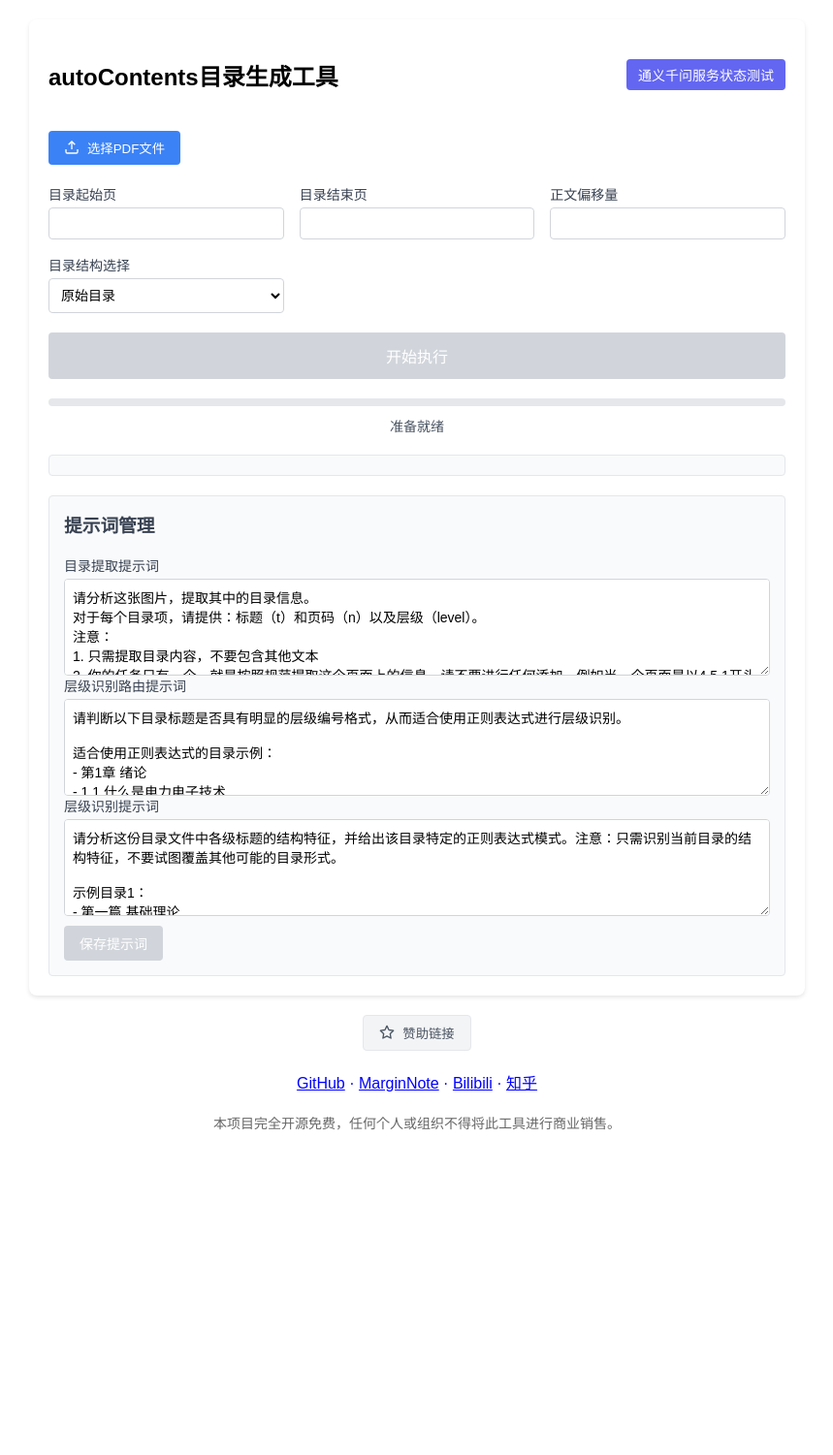
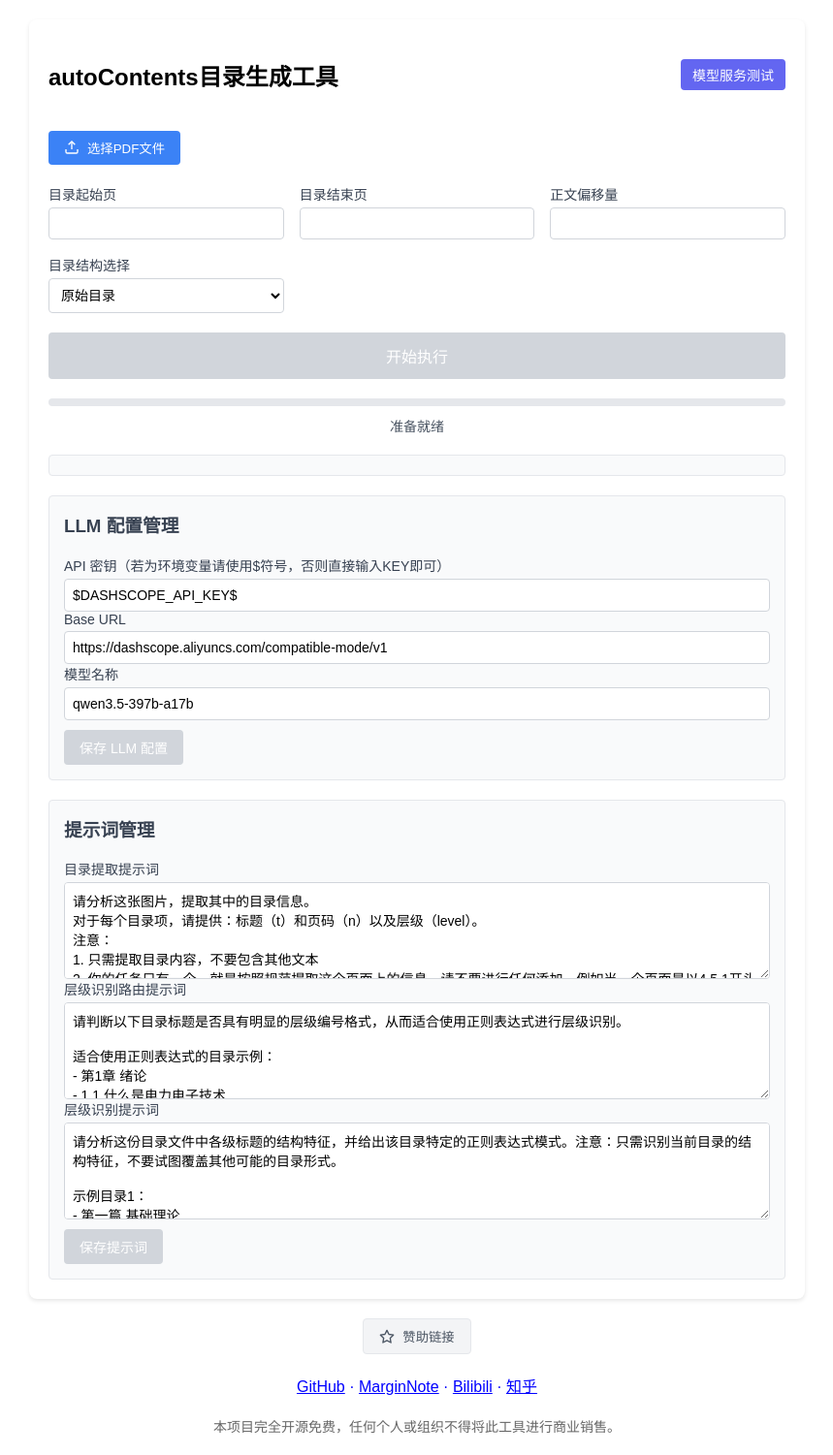
Before and after one commit to NatsUIJM/autoContents, a Flask app: page / in a window 1280 px wide. Shown: the whole page at 97% size, without its empty margins (210-1069 px from the left). Before the commit the page ends 1166 px from the top, so only its background shows below. Run offline with Flask 3, Linux system fonts and the light colour scheme.

Commit message:
增加了自定义模型的功能

```diff
--- a/app.py
+++ b/app.py
@@ -458,19 +458,84 @@ def save_prompt(filename):
         logger.error(f"保存提示词文件失败: {str(e)}")
         return jsonify({'status': 'error', 'message': f'保存失败: {str(e)}'}), 500
 
+# 添加获取和保存 llm_config.json 的路由
+@app.route('/get_llm_config')
+def get_llm_config():
+    """获取 LLM 配置"""
+    try:
+        import json
+        config_path = os.path.join(app.static_folder, 'llm_config.json')
+
+        if os.path.exists(config_path):
+            with open(config_path, 'r', encoding='utf-8') as f:
+                config = json.load(f)
+            return jsonify({'status': 'success', 'config': config})
+        else:
+            # 如果配置文件不存在，返回默认值
+            default_config = {
+                "api_key": "$DASHSCOPE_API_KEY$",
+                "base_url": "https://dashscope.aliyuncs.com/compatible-mode/v1",
+                "model": "qwen3.5-397b-a17b"
+            }
+            return jsonify({'status': 'success', 'config': default_config})
+    except Exception as e:
+        logger.error(f"获取 LLM 配置失败: {str(e)}")
+        return jsonify({'status': 'error', 'message': f'获取配置失败: {str(e)}'}), 500
+
+@app.route('/save_llm_config', methods=['POST'])
+def save_llm_config():
+    """保存 LLM 配置"""
+    try:
+        import json
+        config = request.get_json()
+
+        # 验证必需的字段
+        required_fields = ['api_key', 'base_url', 'model']
+        for field in required_fields:
+            if field not in config:
+                return jsonify({'status': 'error', 'message': f'缺少必需字段: {field}'}), 400
+
+        # 确保 static 目录存在
+        static_dir = app.static_folder
+        if not os.path.exists(static_dir):
+            os.makedirs(static_dir)
+
+        # 保存配置文件
+        config_path = os.path.join(static_dir, 'llm_config.json')
+        with open(config_path, 'w', encoding='utf-8') as f:
+            json.dump(config, f, ensure_ascii=False, indent=2)
+
+        return jsonify({'status': 'success', 'message': 'LLM 配置保存成功'})
+    except Exception as e:
+        logger.error(f"保存 LLM 配置失败: {str(e)}")
+        return jsonify({'status': 'error', 'message': f'保存配置失败: {str(e)}'}), 500
+
 @app.route('/test_qwen_service', methods=['POST'])
 def test_qwen_service():
     """
     测试通义千问服务状态
     """
     try:
+        # 读取配置文件
+        config_path = os.path.join(app.static_folder, 'llm_config.json')
+        if os.path.exists(config_path):
+            with open(config_path, 'r', encoding='utf-8') as f:
+                config = json.load(f)
+        else:
+            # 使用默认配置
+            config = {
+                "api_key": os.getenv("DASHSCOPE_API_KEY", ""),
+                "base_url": "https://dashscope.aliyuncs.com/compatible-mode/v1",
+                "model": "qwen3.5-397b-a17b"
+            }
+
         client = OpenAI(
-            api_key=os.getenv("DASHSCOPE_API_KEY"),
-            base_url="https://dashscope.aliyuncs.com/compatible-mode/v1",
+            api_key=config["api_key"].replace("$DASHSCOPE_API_KEY$", os.getenv("DASHSCOPE_API_KEY", "")),
+            base_url=config["base_url"],
         )
 
         completion = client.chat.completions.create(
-            model="qwen-plus",
+            model=config["model"],
             messages=[
                 {"role": "system", "content": "You are a helpful assistant."},
                 {"role": "user", "content": "正在测试通义千问服务访问状态，请输出`正常`这两个中文字符，不要附带任何其他内容"},
@@ -484,6 +549,55 @@ def test_qwen_service():
         })
     except Exception as e:
         logger.error(f"通义千问服务测试失败: {str(e)}")
+        logger.error(traceback.format_exc())
+        return jsonify({
+            'status': 'error',
+            'message': f'测试失败: {str(e)}',
+            'error_code': type(e).__name__
+        }), 500
+
+
+@app.route('/test_llm_service', methods=['POST'])
+def test_llm_service():
+    """
+    测试任意LLM服务状态
+    """
+    try:
+        # 从前端获取配置
+        data = request.get_json()
+        api_key = data.get('api_key', '')
+        base_url = data.get('base_url', '')
+        model = data.get('model', '')
+
+        if not api_key or not base_url or not model:
+            return jsonify({
+                'status': 'error',
+                'message': 'API配置信息不完整，请检查API Key、Base URL和Model是否都已填写'
+            }), 400
+
+        # 处理API密钥中的环境变量引用
+        processed_api_key = api_key.replace("$DASHSCOPE_API_KEY$", os.getenv("DASHSCOPE_API_KEY", ""))
+
+        client = OpenAI(
+            api_key=processed_api_key,
+            base_url=base_url,
+        )
+
+        completion = client.chat.completions.create(
+            model=model,
+            messages=[
+                {"role": "system", "content": "You are a helpful assistant."},
+                {"role": "user", "content": "正在测试LLM服务访问状态，请输出`正常`这两个中文字符，不要附带任何其他内容"},
+            ],
+        )
+
+        return jsonify({
+            'status': 'success',
+            'message': 'LLM服务状态正常',
+            'response': completion.choices[0].message.content if completion.choices else ''
+        })
+    except Exception as e:
+        logger.error(f"LLM服务测试失败: {str(e)}")
         logger.error(traceback.format_exc())
         return jsonify({
             'status': 'error',
--- /dev/null
+++ b/static/llm_config.json
@@ -0,0 +1,5 @@
+{
+  "api_key": "$DASHSCOPE_API_KEY$",
+  "base_url": "https://dashscope.aliyuncs.com/compatible-mode/v1",
+  "model": "qwen3.5-397b-a17b"
+}
--- a/templates/index.html
+++ b/templates/index.html
@@ -269,13 +269,51 @@
             background-color: #d1d5db;
             cursor: not-allowed;
         }
+        /* LLM配置区域样式 */
+        .llm-config-section {
+            margin-top: 20px;
+            padding: 15px;
+            border: 1px solid #e5e7eb;
+            border-radius: 4px;
+            background-color: #f9fafb;
+        }
+        .llm-config-section h3 {
+            margin-top: 0;
+            color: #374151;
+        }
+        .llm-config-input {
+            width: 100%;
+            padding: 8px;
+            border: 1px solid #d1d5db;
+            border-radius: 4px;
+            box-sizing: border-box;
+            font-family: Arial, sans-serif;
+            font-size: 14px;
+        }
+        .save-config-btn {
+            background-color: #6366f1;
+            color: white;
+            padding: 8px 16px;
+            border: none;
+            border-radius: 4px;
+            cursor: pointer;
+            font-size: 14px;
+            margin-top: 10px;
+        }
+        .save-config-btn:hover {
+            background-color: #4f46e5;
+        }
+        .save-config-btn:disabled {
+            background-color: #d1d5db;
+            cursor: not-allowed;
+        }
     </style>
 </head>
 <body>
     <div class="container">
         <div class="header">
             <h2>autoContents目录生成工具</h2>
-            <button class="test-btn" onclick="testQwenService()">通义千问服务状态测试</button>
+            <button class="test-btn" onclick="testQwenService()">模型服务测试</button>
         </div>
 
         <div class="file-input-container">
@@ -334,6 +372,24 @@
 
         <div id="log" class="log"></div>
 
+        <!-- LLM配置区域 -->
+        <div class="llm-config-section">
+            <h3>LLM 配置管理</h3>
+            <div class="input-group">
+                <label for="apiKey">API 密钥（若为环境变量请使用$符号，否则直接输入KEY即可）</label>
+                <input type="text" id="apiKey" class="llm-config-input" placeholder="请输入 API 密钥...">
+            </div>
+            <div class="input-group">
+                <label for="baseUrl">Base URL</label>
+                <input type="text" id="baseUrl" class="llm-config-input" placeholder="请输入 Base URL...">
+            </div>
+            <div class="input-group">
+                <label for="model">模型名称</label>
+                <input type="text" id="model" class="llm-config-input" placeholder="请输入模型名称...">
+            </div>
+            <button id="saveConfigBtn" class="save-config-btn" onclick="saveLLMConfig()" disabled>保存 LLM 配置</button>
+        </div>
+
         <!-- 提示词管理区域 -->
         <div class="prompt-section">
             <h3>提示词管理</h3>
@@ -385,10 +441,13 @@
         let currentSessionId = null;
         // 添加变量跟踪提示词是否被修改
         let promptsModified = false;
+        // 添加变量跟踪LLM配置是否被修改
+        let llmConfigModified = false;
 
         // 页面加载时读取提示词内容
         window.addEventListener('DOMContentLoaded', function() {
             loadPrompts();
+            loadLLMConfig();
         });
 
         // 文件选择处理
@@ -438,6 +497,14 @@
             document.getElementById(id).addEventListener('input', function() {
                 promptsModified = true;
                 document.getElementById('savePromptsBtn').disabled = false;
+            });
+        });
+
+        // 监听LLM配置输入框变化
+        ['apiKey', 'baseUrl', 'model'].forEach(id => {
+            document.getElementById(id).addEventListener('input', function() {
+                llmConfigModified = true;
+                document.getElementById('saveConfigBtn').disabled = false;
             });
         });
 
@@ -690,15 +757,34 @@
             const resultDiv = document.getElementById('testResult');
 
             // 显示测试中状态
-            resultDiv.innerHTML = '<p>正在测试通义千问服务状态...</p>';
+            resultDiv.innerHTML = '<p>正在测试模型服务状态...</p>';
             modal.style.display = 'block';
 
             try {
-                const response = await fetch('/test_qwen_service', {
+                // 先获取当前的LLM配置
+                const configResponse = await fetch('/get_llm_config');
+                if (!configResponse.ok) {
+                    throw new Error('获取LLM配置失败');
+                }
+
+                const configData = await configResponse.json();
+                if (configData.status !== 'success') {
+                    throw new Error(configData.message || '获取LLM配置失败');
+                }
+
+                // 使用当前配置进行测试
+                const config = configData.config;
+
+                const response = await fetch('/test_llm_service', {
                     method: 'POST',
                     headers: {
                         'Content-Type': 'application/json'
-                    }
+                    },
+                    body: JSON.stringify({
+                        api_key: config.api_key,
+                        base_url: config.base_url,
+                        model: config.model
+                    })
                 });
 
                 const data = await response.json();
@@ -707,20 +793,20 @@
                     resultDiv.innerHTML = `
                         <p style="color: green;">✓ ${data.message}</p>
                         <p>响应内容: ${data.response}</p>
+                        <p>使用的模型: ${config.model}</p>
                     `;
                 } else {
                     resultDiv.innerHTML = `
                         <p style="color: red;">✗ 测试失败</p>
                         <p>错误信息: ${data.message}</p>
                         <p>错误类型: ${data.error_code}</p>
-                        <p><a href="https://help.aliyun.com/zh/model-studio/error-code?spm=a2c4g.11186623.help-menu-2400256.d_2_13_0.57704c44CQVCqj" target="_blank">查看错误码参考</a></p>
+                        <p>尝试使用的模型: ${config.model}</p>
                     `;
                 }
             } catch (error) {
                 resultDiv.innerHTML = `
                     <p style="color: red;">✗ 请求失败</p>
                     <p>错误信息: ${error.message}</p>
-                    <p><a href="https://help.aliyun.com/zh/model-studio/error-code?spm=a2c4g.11186623.help-menu-2400256.d_2_13_0.57704c44CQVCqj" target="_blank">查看错误码参考</a></p>
                 `;
             }
         }
@@ -734,6 +820,68 @@
             const modal = document.getElementById('testModal');
             if (event.target == modal) {
                 modal.style.display = 'none';
+            }
+        }
+
+        // 加载LLM配置内容
+        async function loadLLMConfig() {
+            try {
+                const response = await fetch('/get_llm_config');
+                if (!response.ok) {
+                    throw new Error('获取LLM配置失败');
+                }
+
+                const data = await response.json();
+                if (data.status === 'success') {
+                    document.getElementById('apiKey').value = data.config.api_key;
+                    document.getElementById('baseUrl').value = data.config.base_url;
+                    document.getElementById('model').value = data.config.model;
+
+                    // 重置修改状态
+                    llmConfigModified = false;
+                    document.getElementById('saveConfigBtn').disabled = true;
+                } else {
+                    throw new Error(data.message || '获取LLM配置失败');
+                }
+            } catch (error) {
+                console.error('加载LLM配置失败:', error);
+                addLog('加载LLM配置失败: ' + error.message, 'error');
+            }
+        }
+
+        // 保存LLM配置内容
+        async function saveLLMConfig() {
+            try {
+                const config = {
+                    api_key: document.getElementById('apiKey').value,
+                    base_url: document.getElementById('baseUrl').value,
+                    model: document.getElementById('model').value
+                };
+
+                const response = await fetch('/save_llm_config', {
+                    method: 'POST',
+                    headers: {
+                        'Content-Type': 'application/json'
+                    },
+                    body: JSON.stringify(config)
+                });
+
+                if (!response.ok) {
+                    throw new Error('保存LLM配置失败');
+                }
+
+                const data = await response.json();
+                if (data.status !== 'success') {
+                    throw new Error(data.message || '保存LLM配置失败');
+                }
+
+                // 重置修改状态
+                llmConfigModified = false;
+                document.getElementById('saveConfigBtn').disabled = true;
+                addLog('LLM配置保存成功', 'success');
+            } catch (error) {
+                console.error('保存LLM配置失败:', error);
+                addLog('保存LLM配置失败: ' + error.message, 'error');
             }
         }
 
```
Also changed, not shown: mainprogress/llm_level_adjuster.py (+58 -58 lines), mainprogress/qwen_vl_extract.py (+46 -19 lines).
